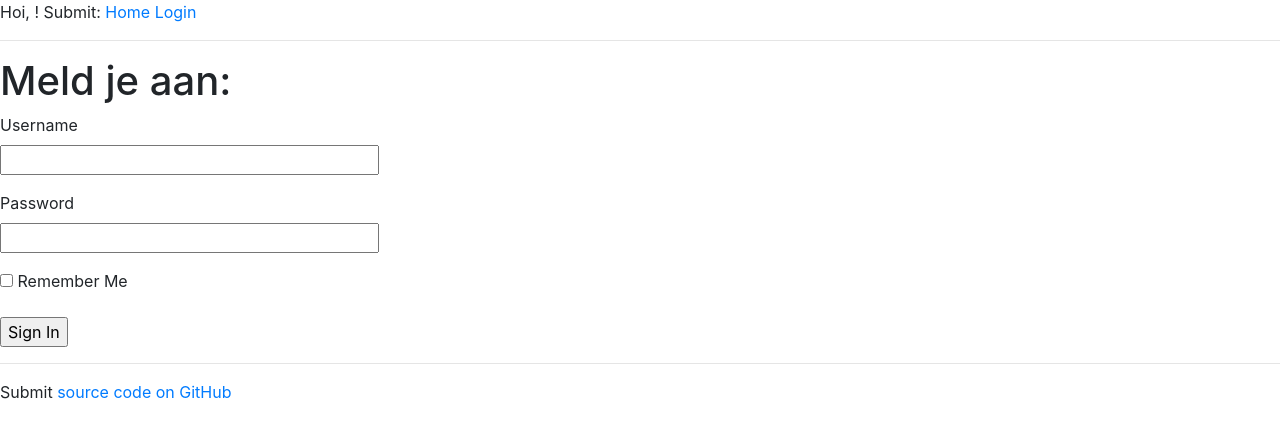
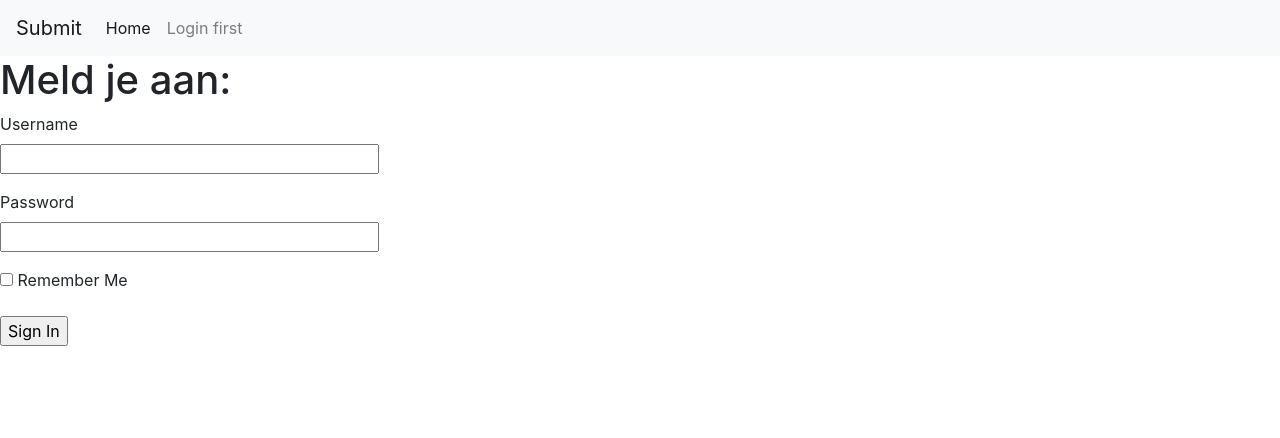
Before and after one commit to tomkooij/submit, a Flask app: a page that uses app/templates/base.html in a window 1280 px wide. Shown: the top 438 px of the page. Run offline with Flask 2, Linux system fonts and the light colour scheme; some libraries are stand-ins or nearby versions.

Commit message:
Add bootstrap CSS
Flash messages
Navbar

```diff
--- a/app/routes.py
+++ b/app/routes.py
@@ -69,7 +69,7 @@ def index():
             try:
               filename = pycode.save(form.submission_file.data, folder=secure_filename(current_user.username))
             except UploadNotAllowed:
-              flash('Alleen .py en .ipynb toegestaan. Het bestand is NIET ingeleverd.')
+              flash('Alleen .py en .ipynb toegestaan. Het bestand is NIET ingeleverd.', 'error')
               return redirect(url_for('index'))
             new_submission = Submission(filename=filename, comment=str(form.comment.data), user_id=current_user.id, category=form.submission_category.data)
             db.session.add(new_submission)
@@ -78,7 +78,7 @@ def index():
 
             return redirect(url_for('index'))
         else:
-            flash('ERROR: Er ging iets mis. Het bestand is NIET ingeleverd.')
+            flash('ERROR: Er ging iets mis. Het bestand is NIET ingeleverd.', 'error')
     queued_submissions = current_user.ungraded_submissions().all()
 
     results = best_submissions(current_user)
--- a/app/templates/base.html
+++ b/app/templates/base.html
@@ -1,57 +1,74 @@
 <!doctype html>
 <html>
-{% block head %}
 <head>
     <link rel="stylesheet" href="https://stackpath.bootstrapcdn.com/bootstrap/4.3.1/css/bootstrap.min.css" integrity="sha384-ggOyR0iXCbMQv3Xipma34MD+dH/1fQ784/j6cY/iJTQUOhcWr7x9JvoRxT2MZw1T" crossorigin="anonymous">
+    <title>{% block title %}{% endblock %}</title>
+<style>
+		.alert {
+			padding: 8px;
+			color: white;
+		}
+		.alert.success {
+			  background-color: green;
+		}
 
-      {% if title %}
-      <title>{{ title }} - Submit</title>
+		.alert.message {
+			  background-color: lightblue;
+		}
+		.alert.error {
+			  background-color: red;
+		}
+		</style>
+	</head>
+<body>
+    <nav class="navbar navbar-expand-lg navbar-light bg-light">
+        <a class="navbar-brand" href="#">Submit</a>
+        <button class="navbar-toggler" type="button" data-toggle="collapse" data-target="#navbarNav" aria-controls="navbarNav" aria-expanded="false" aria-label="Toggle navigation">
+	     <span class="navbar-toggler-icon"></span>
+	 </button>
+         <div class="collapse navbar-collapse" id="navbarNav">
+             <ul class="navbar-nav">
+	         <li class="nav-item active">
+                     <a class="nav-link" href="{{ url_for('index') }}">Home <span class="sr-only">(current)</span></a>
+		</li>
+        {% if current_user.is_anonymous %}
+            <li class="nav-item">
+                <a class="nav-link" href="{{ url_for('login') }}">Login first</a>
+            </li>
 		{% else %}
-      <title>Welkom bij Submit</title>
+            <li class="nav-item">
+                <a class="nav-link" href="{{ url_for('logout') }}">Logout</a>
+            </li>
         {% endif %}
-    </head>
+        {% if current_user.is_admin %}
+            <li class="nav-item">
+                <a class="nav-link" href="{{ url_for('admin.index') }}">Admin</a>
+            </li>
+            <li class="nav-item">
+                <a class="nav-link" href="{{ url_for('all_results_page') }}">All results</a>
+            </li>
+        {% endif %}
+	    </ul>
+        </div>
+    </nav>
+
+	{% with messages = get_flashed_messages(with_categories=true) %}
+	   {% if messages %}
+		<ul class=flashes>
+		{% for category, message in messages %}
+		  <li class="alert {{ category }}">{{ message }}</li>
+		{% endfor %}
+		</ul>
+	  {% endif %}
+	{% endwith %}
+
+
+    {% block content %}
     {% endblock %}
 
-{% block body %}
-    <body>
 
-     <div>
-          Hoi, {{ current_user.username }}!
-          Submit:
-          <a href="{{ url_for('index') }}">Home</a>
-          {% if current_user.is_anonymous %}
-          <a href="{{ url_for('login') }}">Login</a>
-          {% else %}
-          <a href="{{ url_for('logout') }}">Logout</a>
-          {% endif %}
-          {% if current_user.is_admin %}
-          <a href="{{ url_for('admin.index') }}">Admin</a>
-          <a href="{{ url_for('all_results_page') }}">All results</a>
-          {% endif %}
-
-      </div>
-
-      <hr>
-
-      <div>
-        {% with messages = get_flashed_messages() %}
-          {% if messages %}
-            {% for message in messages %}
-              <div class="alert alert-info" role="alert">{{ message }}</div>
-            {% endfor %}
-          {% endif %}
-        {% endwith %}
-      </div>
-
-
-      {% block content %}{% endblock %}
-      <hr>
-      <p>
-      Submit <a href="https://www.github.com/tomkooij/submit">source code on GitHub</a>
     <script src="https://code.jquery.com/jquery-3.3.1.slim.min.js" integrity="sha384-q8i/X+965DzO0rT7abK41JStQIAqVgRVzpbzo5smXKp4YfRvH+8abtTE1Pi6jizo" crossorigin="anonymous"></script>
     <script src="https://cdnjs.cloudflare.com/ajax/libs/popper.js/1.14.7/umd/popper.min.js" integrity="sha384-UO2eT0CpHqdSJQ6hJty5KVphtPhzWj9WO1clHTMGa3JDZwrnQq4sF86dIHNDz0W1" crossorigin="anonymous"></script>
     <script src="https://stackpath.bootstrapcdn.com/bootstrap/4.3.1/js/bootstrap.min.js" integrity="sha384-JjSmVgyd0p3pXB1rRibZUAYoIIy6OrQ6VrjIEaFf/nJGzIxFDsf4x0xIM+B07jRM" crossorigin="anonymous"></script>
 </body>
-{% endblock %}
-
 </html>
```
Lines whose indentation alone changed are shown as unchanged.
